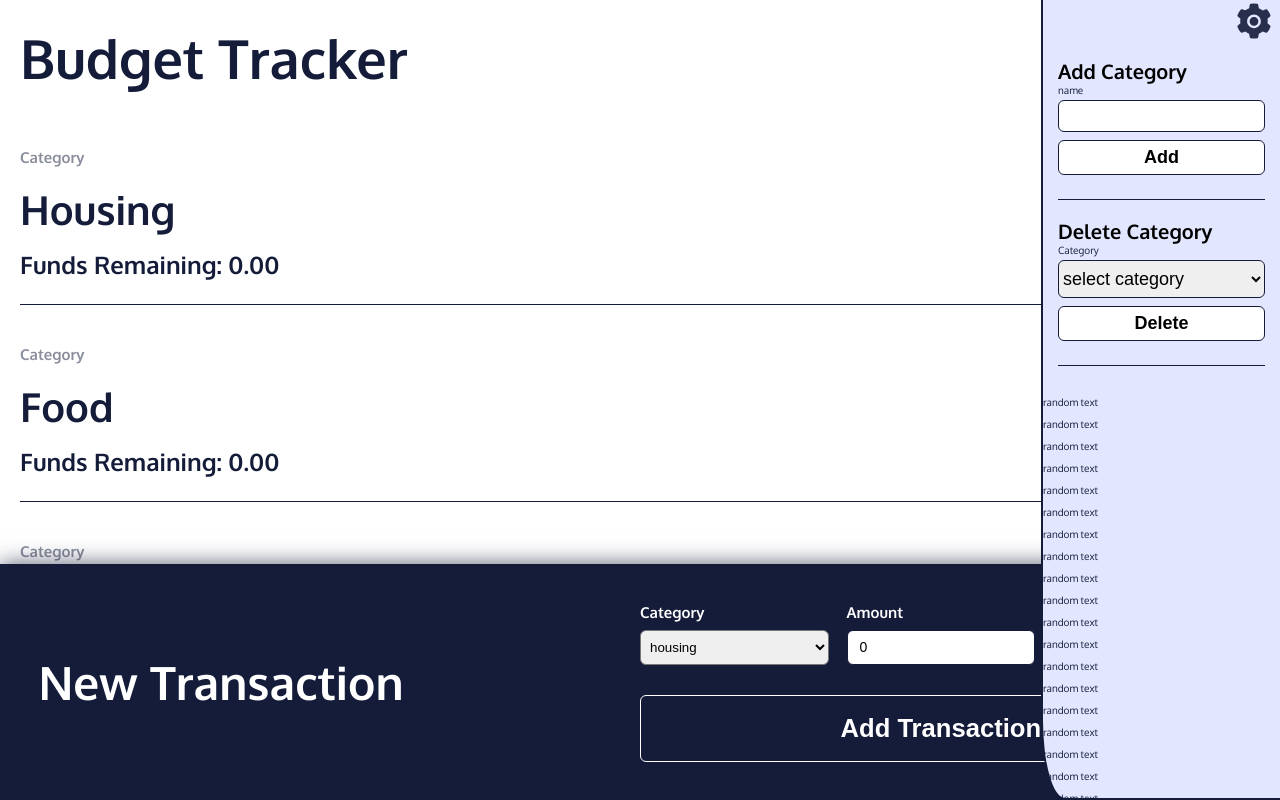
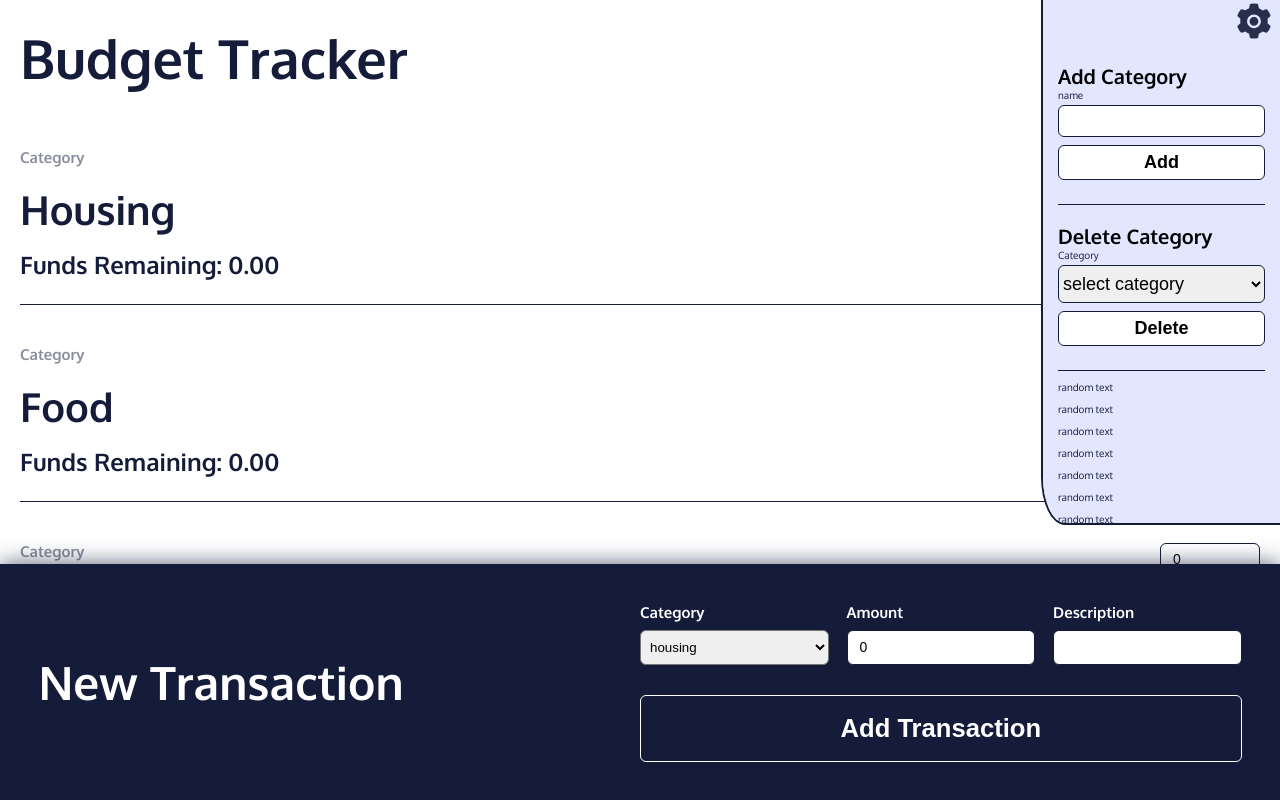
Before and after one commit to E-D-Richard/budget-tracker-webbapp, a React (Create React App) app: page / in a window 1280 px wide. Both pictures are taken after a click on the button 1253 px from the left and 23 px from the top of the page. Shown: the top 800 px of the page. Built offline with nearby package versions, Linux system fonts and the light colour scheme.

Commit message:
prevent scrollbar from disappearing behind settings icon

```diff
--- a/src/components/header/settings/Settings.js
+++ b/src/components/header/settings/Settings.js
@@ -1,18 +1,30 @@
 import { AiFillSetting } from "react-icons/ai";
 import CustomizeCategories from "../../../features/customizeCategories/CustomizeCategories";
 import "./settings.css";
-import { useState } from "react";
+import { useEffect, useRef, useState } from "react";
 
 const Settings = () => {
   const [menuIsOpen, setMenuIsOpen] = useState(false);
+  const [buttonHeight, setButtonHeight] = useState(0);
+  const buttonRef = useRef();
+  const buttonBorderWidth = 2;
+
+  useEffect(() => {
+    setButtonHeight(buttonRef.current.offsetHeight);
+  }, []);
+
   return (
     <div id="settings-container" className={menuIsOpen ? "open" : ""}>
       <div className="button-container">
-        <button id="settings-button" onClick={() => setMenuIsOpen(!menuIsOpen)}>
+        <button
+          id="settings-button"
+          onClick={() => setMenuIsOpen(!menuIsOpen)}
+          ref={buttonRef}
+        >
           <AiFillSetting />
         </button>
       </div>
-      <div id="settings" className={menuIsOpen ? "open" : ""}>
+      <div id="settings" className={menuIsOpen ? "open" : ""} style={{marginTop: `${buttonHeight-buttonBorderWidth}px`}}>
         <CustomizeCategories menuIsOpen={menuIsOpen} />
         <p>random text</p>
         <p>random text</p>
--- a/src/components/header/settings/settings.css
+++ b/src/components/header/settings/settings.css
@@ -68,8 +68,9 @@
   /* position: absolute;
   top: 0;
   right: 0; */
+  padding: 0rem 1.5rem 2rem 1.5rem;
   z-index: 4;
-  height: 100vh;
+  height: 60vh;
   overflow-y: scroll;
   background-color: var(--light-blue);
   border-radius: 0 0 0 10%;
--- a/src/features/customizeCategories/customizeCategories.css
+++ b/src/features/customizeCategories/customizeCategories.css
@@ -1,5 +1,4 @@
 #settings #customize-categories {
-  padding: 4rem 1.5rem 2rem 1.5rem;
   display: flex;
   flex-direction: column;
   align-items: flex-end;
```
Also changed, not shown: 1 other file (tests, documents, lock files or other folders).
